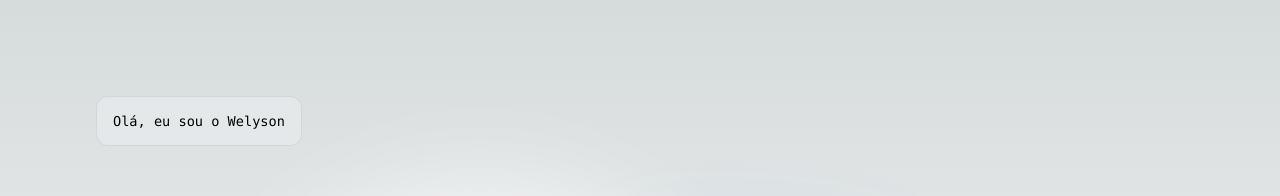
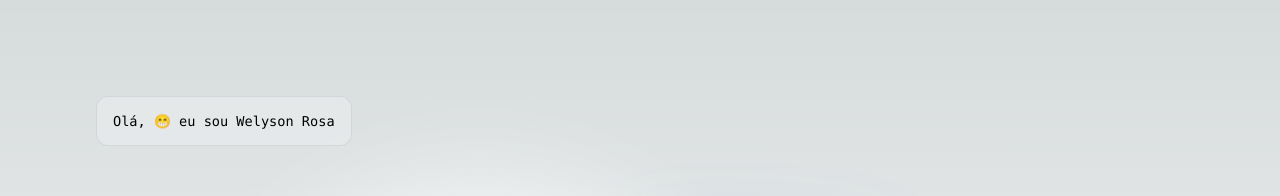
Before and after one commit to WelysonSR/welyson-portifolio, a Next.js app: page / in a window 1280 px wide. Shown: the top 196 px of the page. Built offline with nearby package versions, Linux system fonts and the light colour scheme.

Commit message:
feat: inserindo imoj

```diff
--- a/src/app/page.js
+++ b/src/app/page.js
@@ -6,7 +6,7 @@ export default function Home() {
   return (
     <main className={styles.main}>
       <div className={styles.description}>
-        <p>Olá, eu sou o Welyson</p>
+        <p>Olá, 😁 eu sou Welyson Rosa</p>
       </div>
 
       <div className={styles.center}>
--- a/src/app/page.module.css
+++ b/src/app/page.module.css
@@ -80,10 +80,6 @@
   flex-direction: column;
   position: relative;
   padding: 4rem 0;
-}
-
-.icon {
-
 }
 
 .center::before {
@@ -223,7 +219,7 @@
   }
 
   .logo {
-    filter: invert(1) drop-shadow(0 0 0.3rem #ffffff70);
+    filter: invert(1) drop-shadow(0 0 0.3rem #6A5ACD);
   }
 }
 
```
